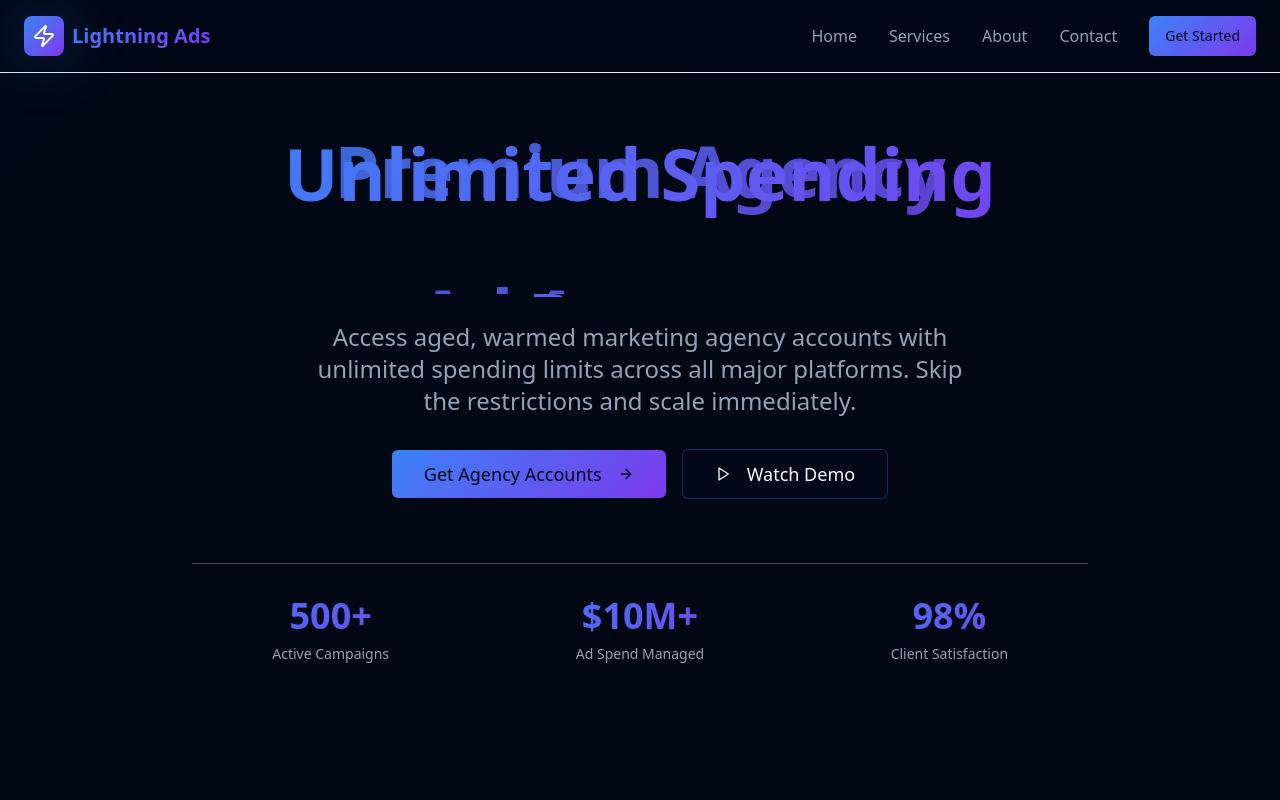
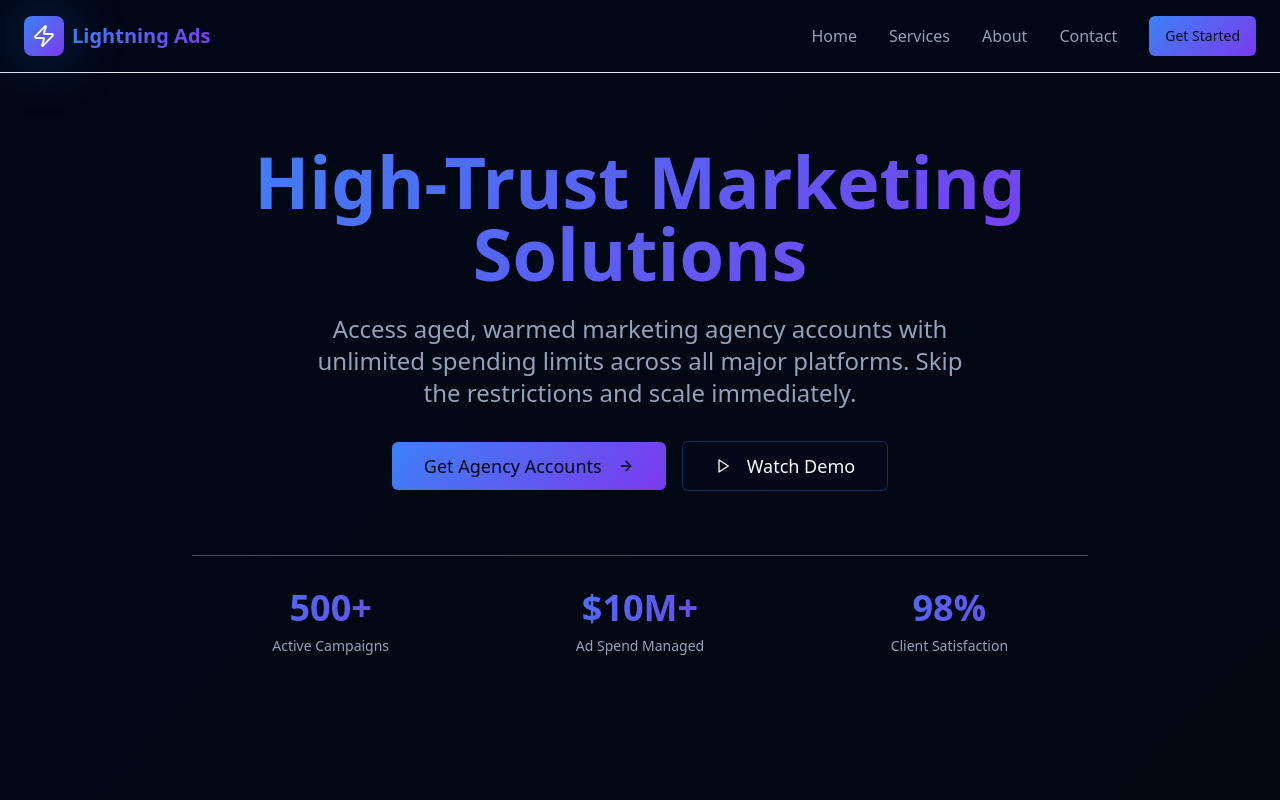
Before and after one commit to doctorfawad31-dev/lightening-ads, a React (Vite) app: page / in a window 1280 px wide. Shown: the top 800 px of the page. Built offline with nearby package versions, Linux system fonts and the light colour scheme; the HTML template or start-up script is replaced by a standard one.

Commit message:
Fix: Improve hero text animation

```diff
--- a/src/components/Hero.tsx
+++ b/src/components/Hero.tsx
@@ -1,25 +1,24 @@
 import { Button } from "@/components/ui/button"
 import { ArrowRight, Play } from "lucide-react"
 import heroImage from "@/assets/lightning-hero.jpg"
+import { useState, useEffect } from "react"
 
 const Hero = () => {
   const titles = [
-    {
-      line1: "Premium Agency",
-      line2: "Ad Accounts",
-      gradient: true
-    },
-    {
-      line1: "High-Trust Marketing",
-      line2: "Solutions",
-      gradient: true
-    },
-    {
-      line1: "Unlimited Spending",
-      line2: "Power",
-      gradient: true
-    }
+    "Premium Agency Ad Accounts",
+    "High-Trust Marketing Solutions",
+    "Unlimited Spending Power"
   ]
+
+  const [currentTitleIndex, setCurrentTitleIndex] = useState(0)
+
+  useEffect(() => {
+    const interval = setInterval(() => {
+      setCurrentTitleIndex((prev) => (prev + 1) % titles.length)
+    }, 4000) // Change every 4 seconds
+
+    return () => clearInterval(interval)
+  }, [])
   return (
     <section id="home" className="relative min-h-screen flex items-center justify-center overflow-hidden">
       {/* Background Image */}
@@ -35,22 +34,13 @@ const Hero = () => {
       {/* Content */}
       <div className="relative z-10 container mx-auto px-6 text-center">
         <div className="max-w-4xl mx-auto">
-          <h1 className="text-5xl md:text-7xl font-bold mb-6 leading-tight relative h-32 md:h-40">
-            {titles.map((title, index) => (
-              <div
-                key={index}
-                className={`absolute inset-0 animate-title-cycle ${title.gradient ? 'bg-gradient-primary bg-clip-text text-transparent' : ''}`}
-                style={{ animationDelay: `${index * 3}s` }}
-              >
-                <div>
-                  {title.line1}
-                </div>
-                <br />
-                <div>
-                  {title.line2}
-                </div>
-              </div>
-            ))}
+          <h1 className="text-5xl md:text-7xl font-bold mb-6 leading-tight">
+            <span
+              key={currentTitleIndex}
+              className="bg-gradient-primary bg-clip-text text-transparent animate-fade-in-out block"
+            >
+              {titles[currentTitleIndex]}
+            </span>
           </h1>
 
           <p className="text-xl md:text-2xl text-muted-foreground mb-8 max-w-2xl mx-auto">
--- a/tailwind.config.ts
+++ b/tailwind.config.ts
@@ -93,37 +93,29 @@ export default {
             height: "0",
           },
         },
-        "title-cycle": {
+        "fade-in-out": {
           "0%": {
+            opacity: "0",
+            transform: "translateY(10px)",
+          },
+          "10%": {
             opacity: "1",
             transform: "translateY(0)",
           },
-          "25%": {
-            opacity: "1",
-            transform: "translateY(0)",
-          },
-          "33.33%": {
-            opacity: "0",
-            transform: "translateY(-20px)",
-          },
-          "66.66%": {
-            opacity: "0",
-            transform: "translateY(-20px)",
-          },
-          "75%": {
+          "90%": {
             opacity: "1",
             transform: "translateY(0)",
           },
           "100%": {
-            opacity: "1",
-            transform: "translateY(0)",
+            opacity: "0",
+            transform: "translateY(-10px)",
           },
         },
       },
       animation: {
         "accordion-down": "accordion-down 0.2s ease-out",
         "accordion-up": "accordion-up 0.2s ease-out",
-        "title-cycle": "title-cycle 9s ease-in-out infinite",
+        "fade-in-out": "fade-in-out 4s ease-in-out infinite",
       },
     },
   },
```
